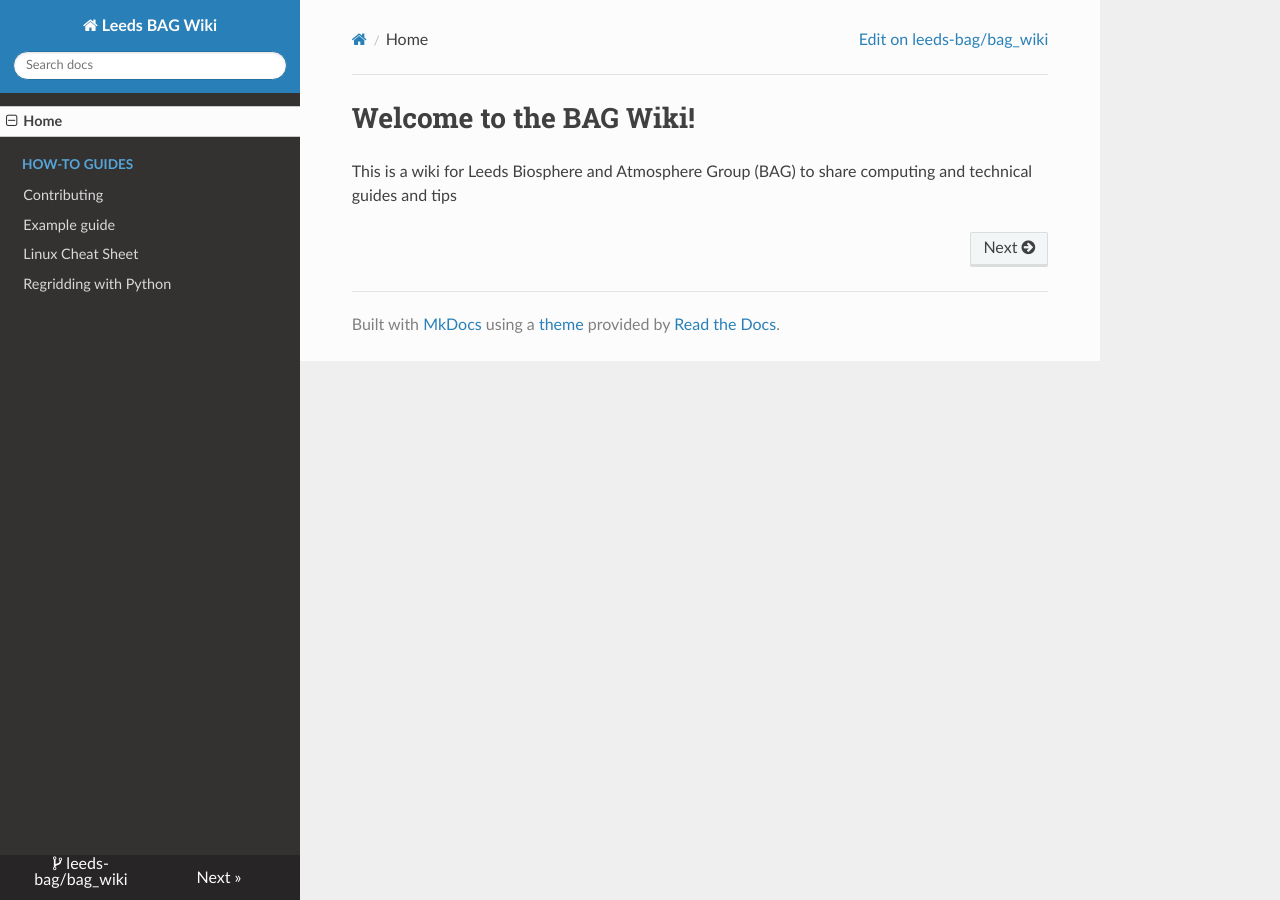
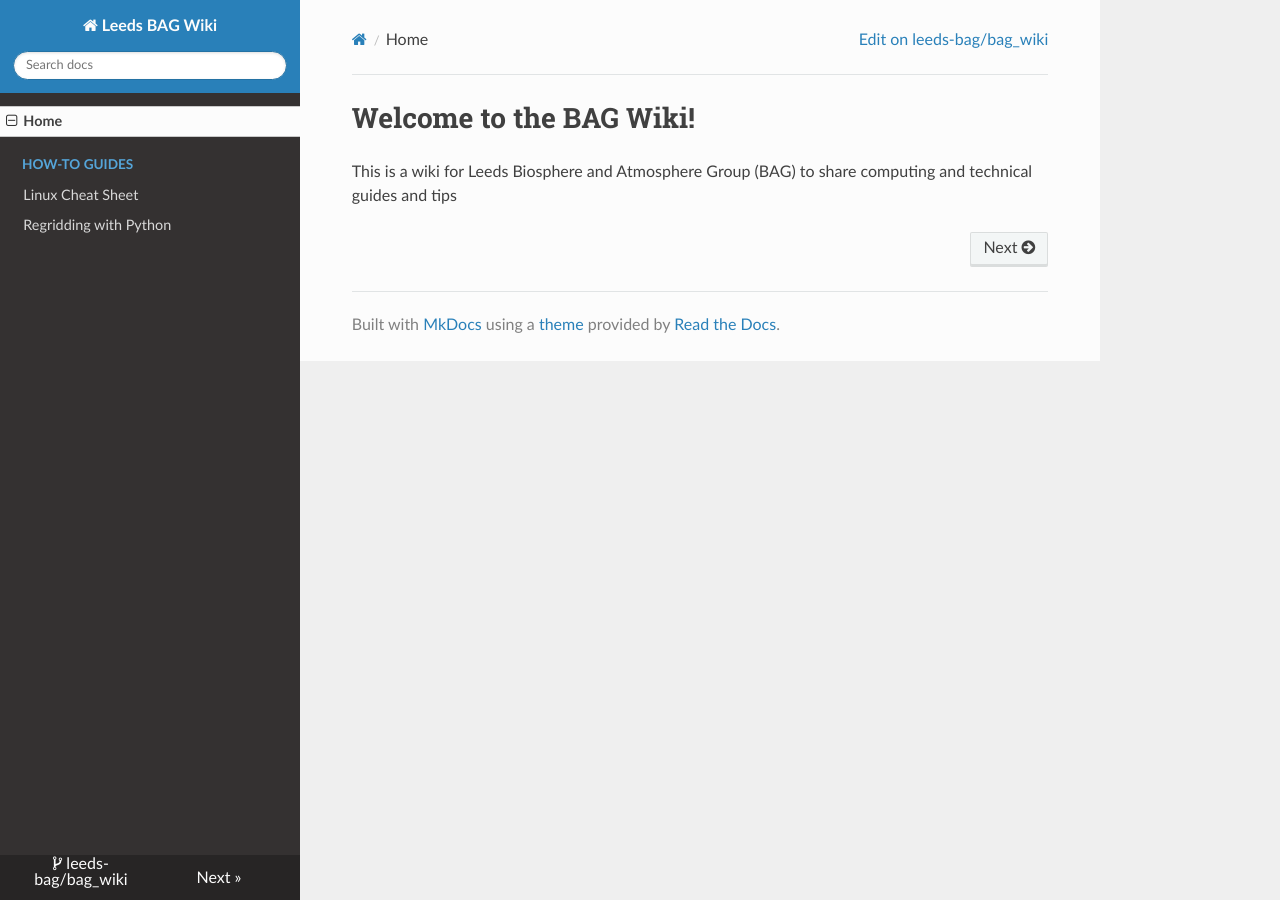
Before and after one commit to leeds-bag/bag_wiki, an MkDocs documentation site: the page built from docs/index.md, in a window 1280 px wide. Built offline with MkDocs 1.6.1, drawn with Linux system fonts in a browser that asks for light colours; nearby versions of some CDN libraries.

Commit message:
Update navigation in mkdocs.yml
Removed 'Contributing' and 'Example guide' from navigation.

```diff
--- a/mkdocs.yml
+++ b/mkdocs.yml
@@ -11,8 +11,6 @@ theme:
 nav:
   - Home: index.md
   - How-to guides:
-      - Contributing: contributing.md
-      - Example guide: how-to-example.md
       - Linux Cheat Sheet: linux_cheat_sheet.md
       - Regridding with Python: how_to_regrid_xesmf_tutorial.md
 
```
